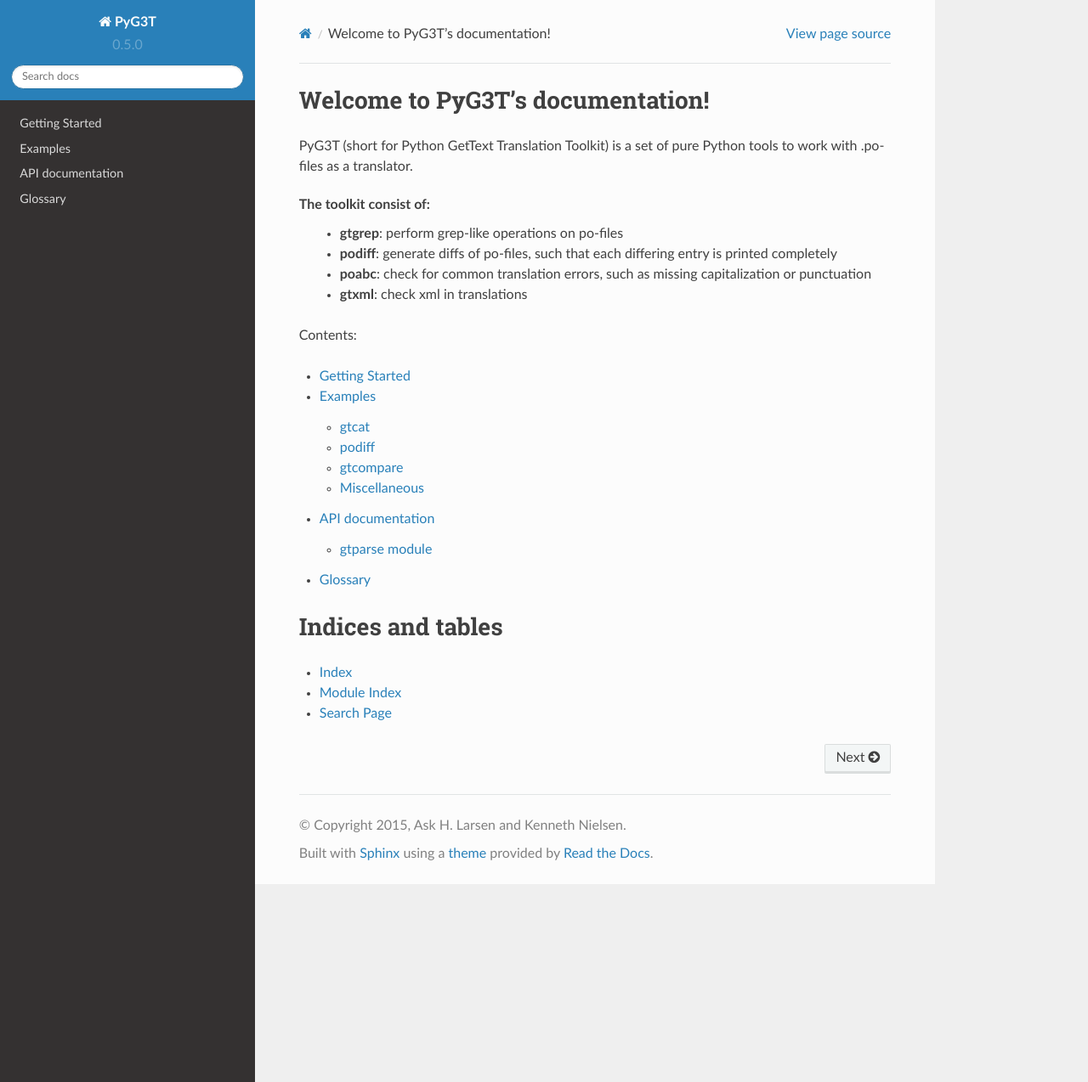
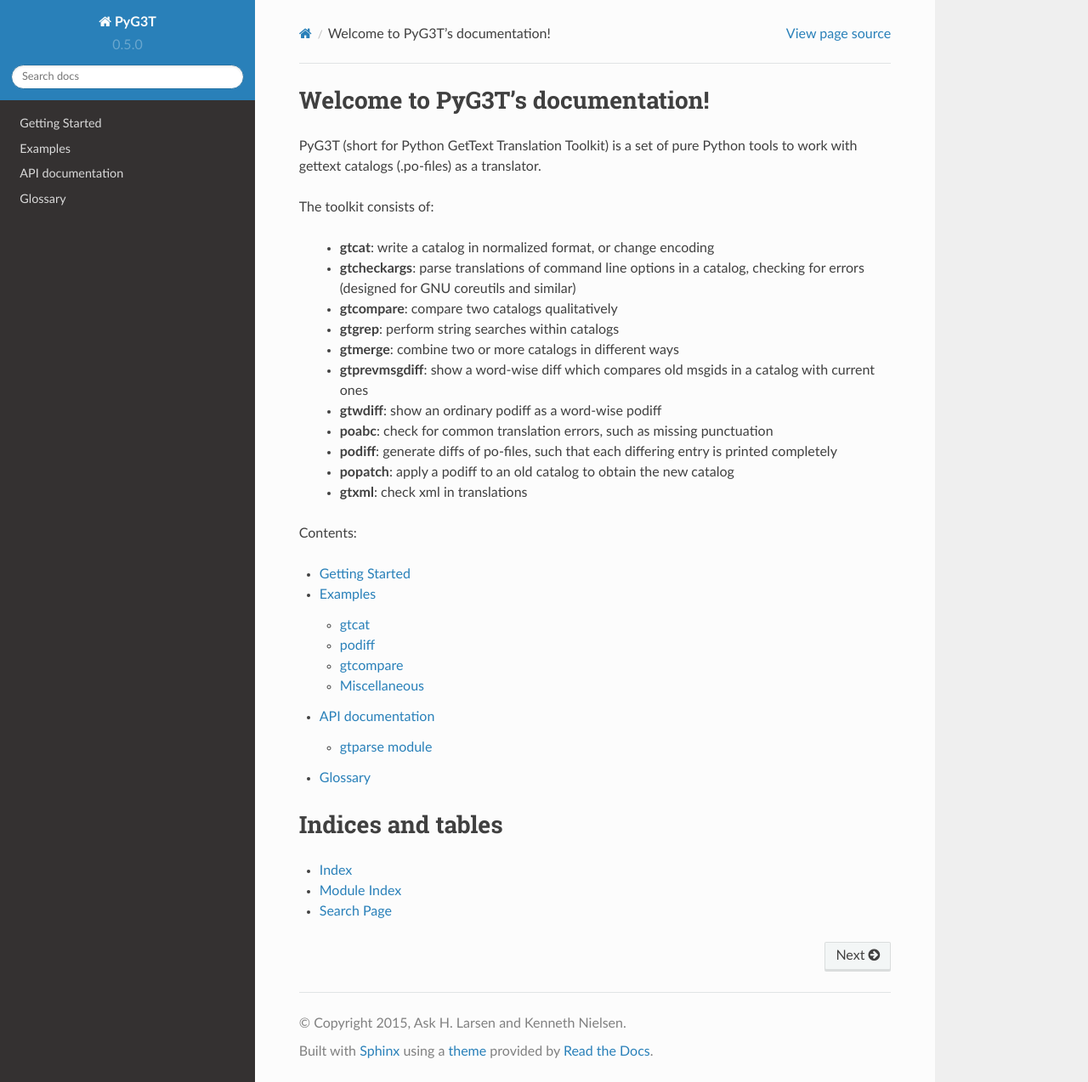
Before and after one commit to pyg3t/pyg3t, a Sphinx documentation site: the page built from doc/index.rst, in a window 1280 px wide and 1274 px high. Shown: the whole window at 85% size. Built offline with Sphinx 7.4.7 and the Read the Docs theme 2.0.0, drawn with Linux system fonts in a browser that asks for light colours.

Commit message:
mention scripts in docs

```diff
--- a/doc/index.rst
+++ b/doc/index.rst
@@ -7,12 +7,20 @@
 =================================
 
 PyG3T (short for Python GetText Translation Toolkit) is a set of pure Python
-tools to work with .po-files as a translator.
+tools to work with gettext catalogs (.po-files) as a translator.
 
-The toolkit consist of:
- * **gtgrep**: perform grep-like operations on po-files
+The toolkit consists of:
+
+ * **gtcat**: write a catalog in normalized format, or change encoding
+ * **gtcheckargs**: parse translations of command line options in a catalog, checking for errors (designed for GNU coreutils and similar)
+ * **gtcompare**: compare two catalogs qualitatively
+ * **gtgrep**: perform string searches within catalogs
+ * **gtmerge**: combine two or more catalogs in different ways
+ * **gtprevmsgdiff**: show a word-wise diff which compares old msgids in a catalog with current ones
+ * **gtwdiff**: show an ordinary podiff as a word-wise podiff
+ * **poabc**: check for common translation errors, such as missing punctuation
  * **podiff**: generate diffs of po-files, such that each differing entry is printed completely
- * **poabc**: check for common translation errors, such as missing capitalization or punctuation
+ * **popatch**: apply a podiff to an old catalog to obtain the new catalog
  * **gtxml**: check xml in translations
 
 Contents:
@@ -25,8 +33,6 @@
    api_documentation
    glossary
 
-
-
 Indices and tables
 ==================
 
```
